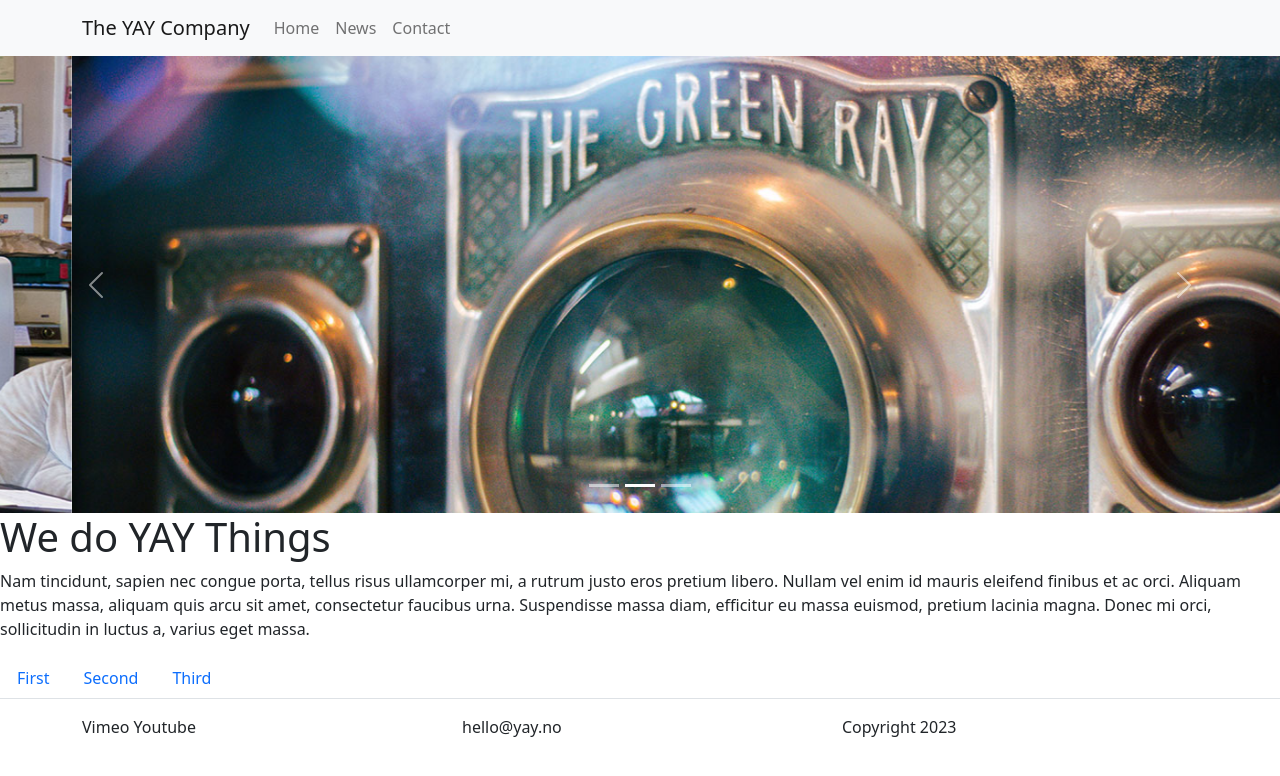
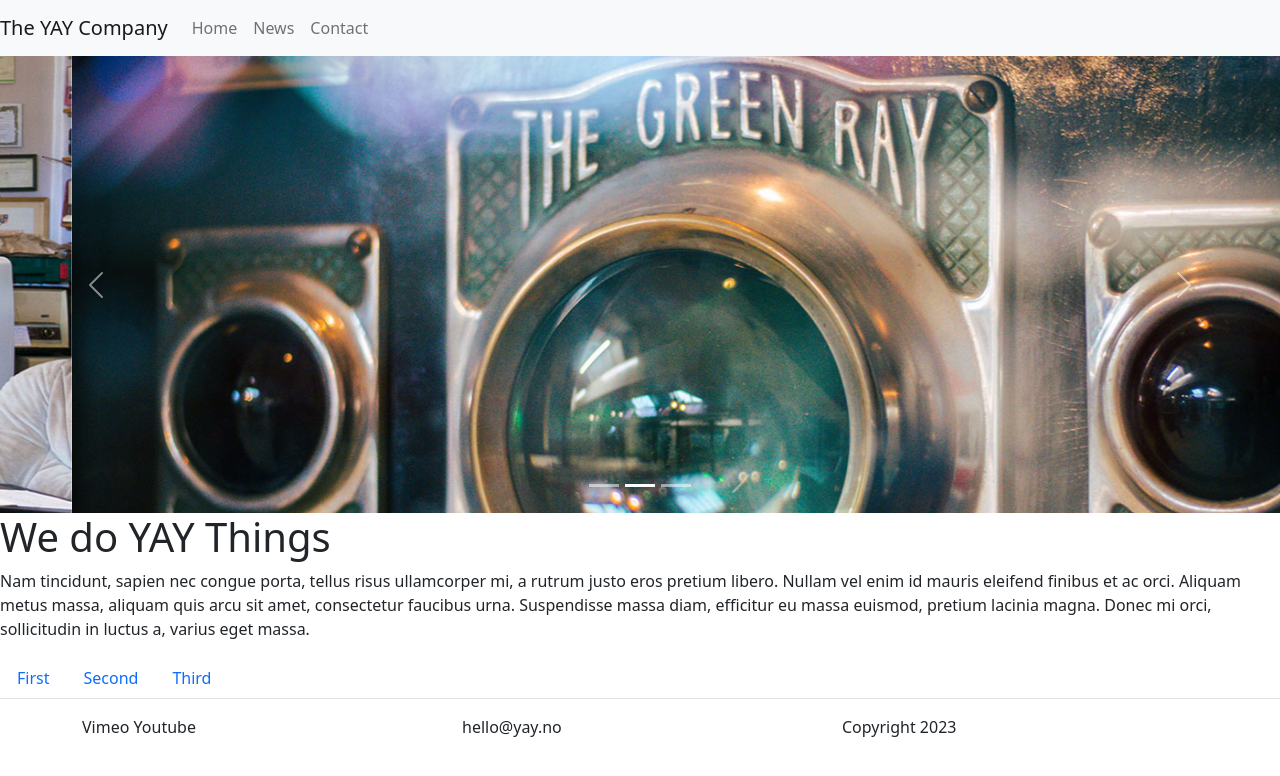
Before and after one commit to Noroff-FEU-Assignments/css-frameworks-ca-maleneivy, a React (Create React App) app: page / in a window 1280 px wide. Shown: the top 776 px of the page. Built offline with nearby package versions, Linux system fonts and the light colour scheme.

Commit message:
added pages and react router

```diff
--- a/src/App.js
+++ b/src/App.js
@@ -1,15 +1,19 @@
 import './sass/style.scss';
-import HeaderMenu from './components/HeaderMenu';
-import CarouselHome from "./components/CarouselHome";
-import Footer from "./components/Footer";
+import React from "react";
+import { Routes, Route } from 'react-router-dom';
+import Home from './pages/Home';
+import News from './pages/News';
+import Contact from './pages/Contact';
 
 
 function App() {
   return (
     <>
-      <HeaderMenu />
-      <CarouselHome />
-      <Footer />
+      <Routes>
+        <Route path="/" element={<Home />} />
+        <Route path="/news" element={<News />} />
+        <Route path="/contact" element={<Contact />} />
+      </Routes>
 
     </>
   );
--- a/src/components/HeaderMenu.js
+++ /dev/null
@@ -1,25 +0,0 @@
-import Container from 'react-bootstrap/Container';
-import Nav from 'react-bootstrap/Nav';
-import Navbar from 'react-bootstrap/Navbar';
-
-function HeaderMenu() {
-    return (
-        <>
-            <Navbar bg="light" expand="lg">
-                <Container>
-                    <Navbar.Brand href="#home">The YAY Company</Navbar.Brand>
-                    <Navbar.Toggle aria-controls="basic-navbar-nav" />
-                    <Navbar.Collapse id="basic-navbar-nav">
-                        <Nav className="me-auto">
-                            <Nav.Link href="#home">Home</Nav.Link>
-                            <Nav.Link href="#news">News</Nav.Link>
-                            <Nav.Link href="#contact">Contact</Nav.Link>
-                        </Nav>
-                    </Navbar.Collapse>
-                </Container>
-            </Navbar>
-        </>
-    );
-}
-
-export default HeaderMenu;
--- /dev/null
+++ b/src/components/Navigation.js
@@ -0,0 +1,24 @@
+import React from "react";
+import Nav from 'react-bootstrap/Nav';
+import Navbar from 'react-bootstrap/Navbar';
+
+
+const Navigation = () => {
+    return (
+
+        <Navbar bg="light" expand="lg">
+            <Navbar.Brand href="#home">The YAY Company</Navbar.Brand>
+            <Navbar.Toggle aria-controls="basic-navbar-nav" />
+            <Navbar.Collapse id="basic-navbar-nav">
+                <Nav className="me-auto">
+                    <Nav.Link href="/">Home</Nav.Link>
+                    <Nav.Link href="/news">News</Nav.Link>
+                    <Nav.Link href="/contact">Contact</Nav.Link>
+                </Nav>
+            </Navbar.Collapse>
+        </Navbar>
+
+    );
+}
+
+export default Navigation;
--- a/src/index.js
+++ b/src/index.js
@@ -3,11 +3,15 @@ import ReactDOM from 'react-dom/client';
 import "./sass/style.scss";
 import App from './App';
 import reportWebVitals from './reportWebVitals';
+import { BrowserRouter } from 'react-router-dom';
 
 const root = ReactDOM.createRoot(document.getElementById('root'));
 root.render(
   <React.StrictMode>
-    <App />
+    <BrowserRouter>
+      <App />
+    </BrowserRouter>
+
   </React.StrictMode>
 );
 
--- /dev/null
+++ b/src/pages/Contact.js
@@ -0,0 +1,9 @@
+import React from 'react'
+
+function Contact() {
+    return (
+        <div>Contact</div>
+    )
+}
+
+export default Contact;
--- /dev/null
+++ b/src/pages/Home.js
@@ -0,0 +1,16 @@
+import React from 'react';
+import Navigation from '../components/Navigation';
+import CarouselHome from '../components/CarouselHome';
+import Footer from '../components/Footer';
+
+function Home() {
+    return (
+        <>
+            <Navigation />
+            <CarouselHome />
+            <Footer />
+        </>
+    )
+}
+
+export default Home;
--- /dev/null
+++ b/src/pages/News.js
@@ -0,0 +1,9 @@
+import React from 'react';
+
+function News() {
+    return (
+        <div>News</div>
+    )
+}
+
+export default News;
```
Also changed, not shown: src/components/news/News.js (deleted, +0 -7 lines), src/components/contact/Contact.js (deleted).
